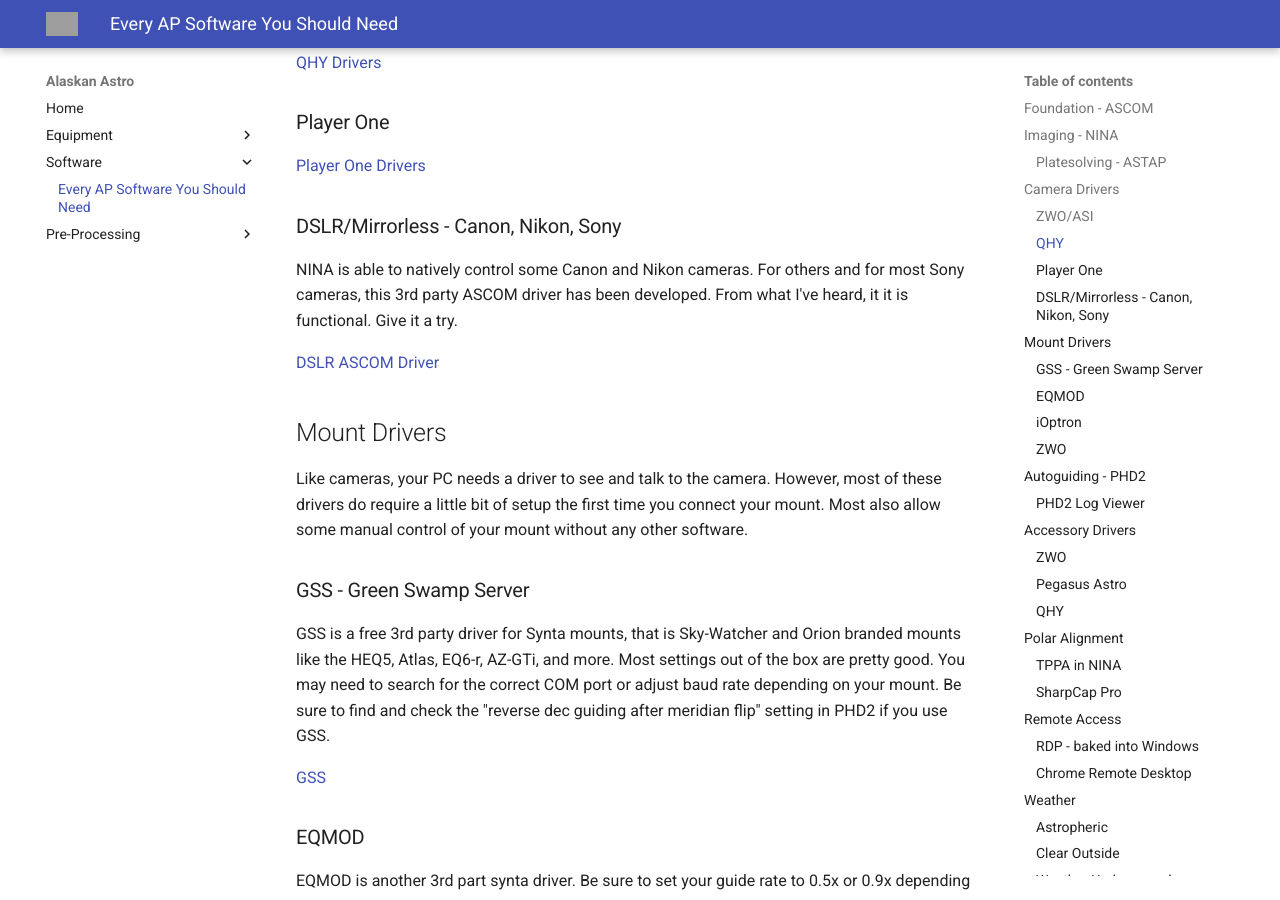
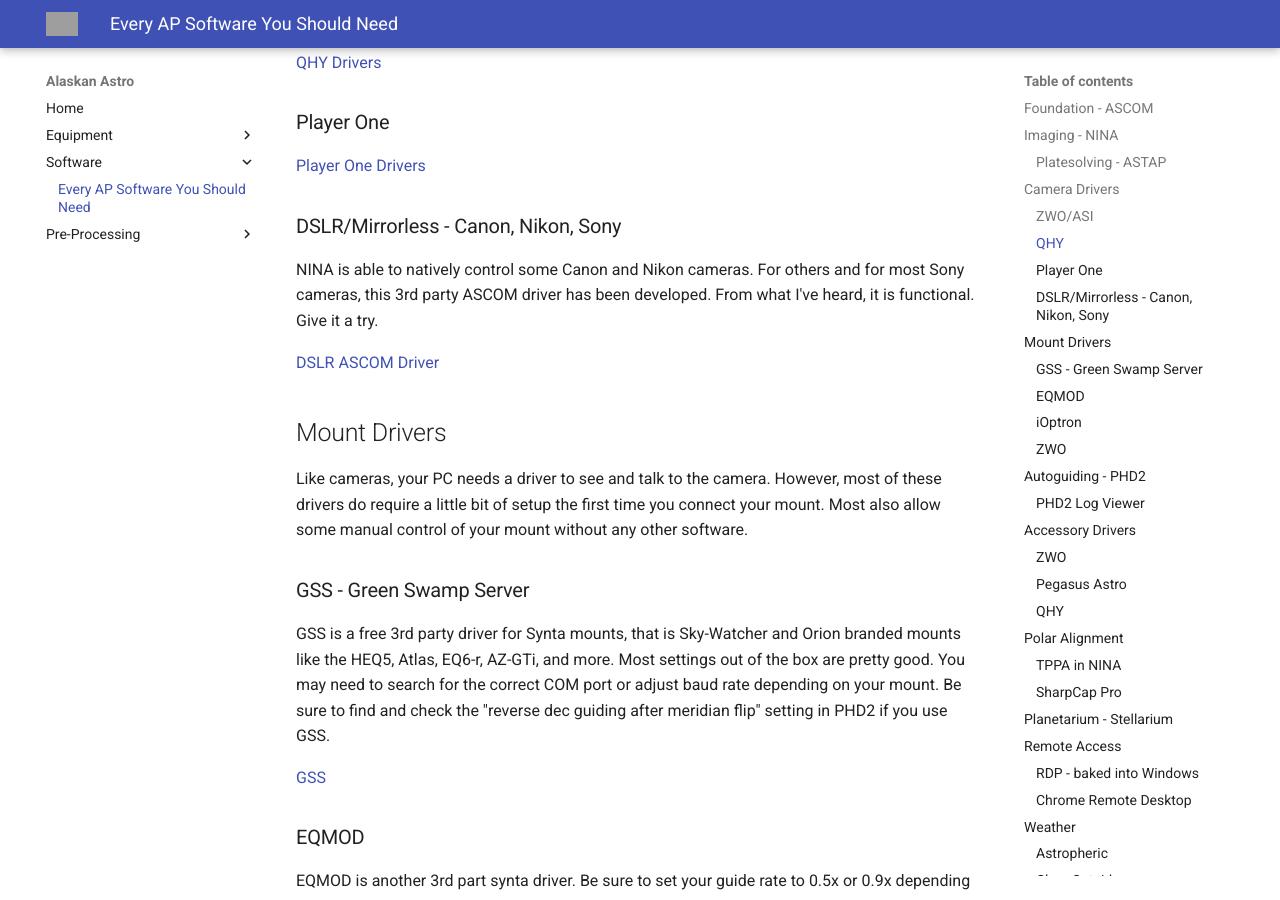
Before and after one commit to AlaskanAstro/AK.how.to, an MkDocs documentation site: the page built from docs/software.md, in a window 1280 px wide and 900 px high, scrolled down 1728 px. Built offline with MkDocs 1.6.1 and Material for MkDocs 9.7.7, drawn with Linux system fonts in a browser that asks for light colours; grey boxes are pictures that could not be loaded.

Commit message:
typos software
typos

```diff
--- a/docs/software.md
+++ b/docs/software.md
@@ -51,7 +51,7 @@
 
 ### DSLR/Mirrorless - Canon, Nikon, Sony
 
-NINA is able to natively control some Canon and Nikon cameras. For others and for most Sony cameras, this 3rd party ASCOM driver has been developed. From what I've heard, it it is functional. Give it a try.
+NINA is able to natively control some Canon and Nikon cameras. For others and for most Sony cameras, this 3rd party ASCOM driver has been developed. From what I've heard, it is functional. Give it a try.
 
 <a href="https://www.cloudynights.com/topic/707662-ascomdslr-ascom-driver-for-dslr-cameras-canon-nikon-pentax-sony/" target="_blank">DSLR ASCOM Driver</a>
 
@@ -135,7 +135,7 @@
 
 <a href="https://www.sharpcap.co.uk/sharpcap/downloads" target="_blank">SharpCap Pro</a>
 
-Planetarium - Stellarium
+## Planetarium - Stellarium
 
 Stellarium is a wonderful, free software that among many other features, helps you visualize what objects are up in the sky for your location. It is great for planning your targets days, weeks, and even years in advance and is just a joy to explore around. It can be <a href="https://youtu.be/v2gROUlPRhw" target="_blank">connected to NINA</a>
 as well.
```
